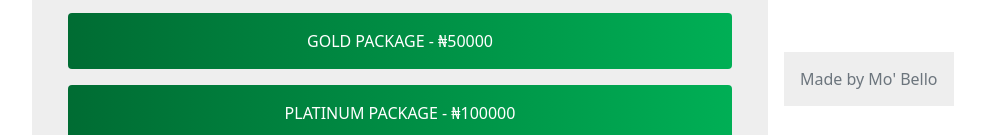
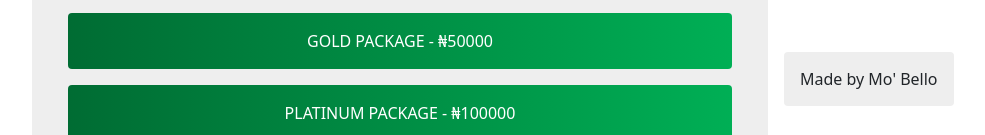
Before and after one commit to Moreneecoder/thea2story, a plain HTML site: page index.html in a window 1280 px wide. Shown: the part 661-796 px from the top of the page, without its empty margins (240-1225 px from the left). Drawn offline with nearby package versions, Linux system fonts and the light colour scheme.

Commit message:
Tidy code

```diff
--- a/index.html
+++ b/index.html
@@ -66,7 +66,7 @@
     </main>
 
     <footer style="width: 30%; margin-left: 80%" class="pb-5 fixed-bottom d-none d-lg-block">
-        <a rel="noreferrer" href="https://mobello.netlify.app/" target="_blank" class="secondary-bg-color text-muted p-3 text-decoration-none">Made by Mo' Bello</a>
+        <a rel="noreferrer" href="https://mobello.netlify.app/" target="_blank" class="secondary-bg-color rounded text-dark p-3 text-decoration-none">Made by Mo' Bello</a>
     </footer>
 
     <div class="clearfix"></div>
```
